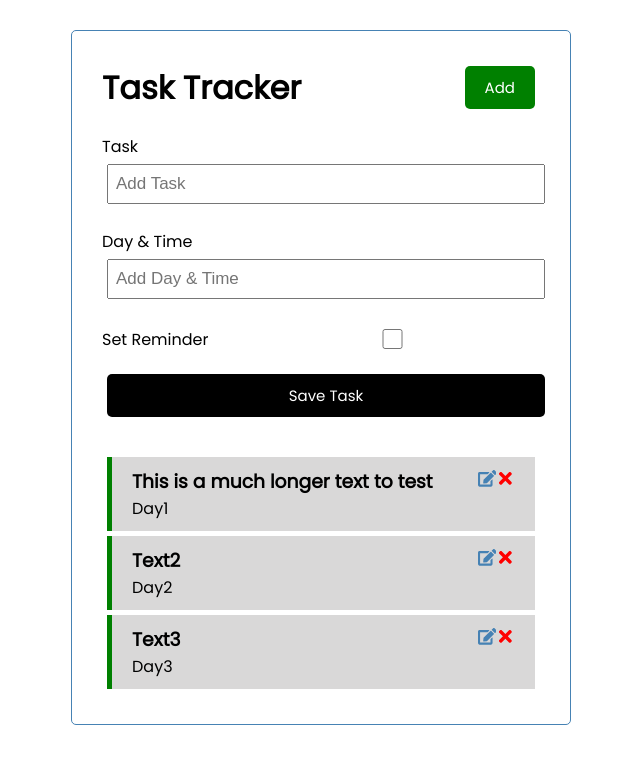
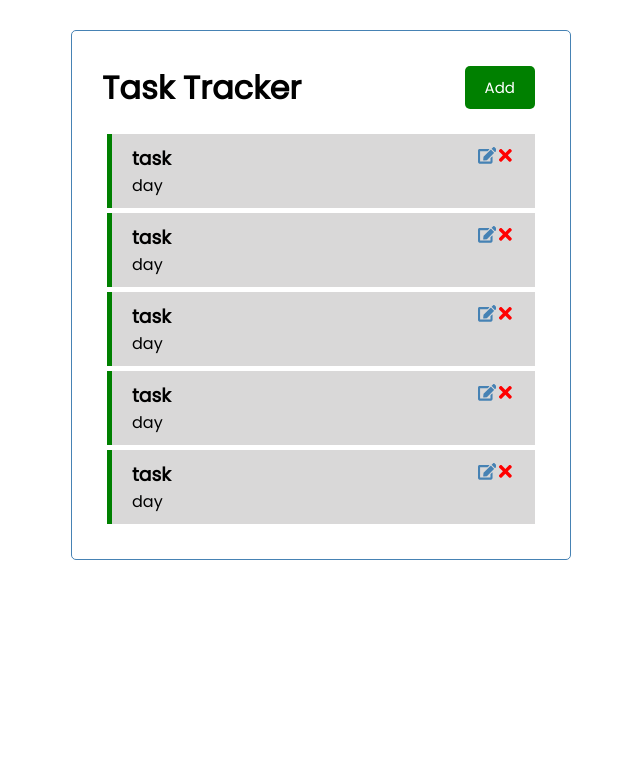
Before and after one commit to Giovannimb87/todo_tracker_redo, a React (Create React App) app: page / in a window 1280 px wide. Shown: the top 764 px of the page, without its empty margins (319-959 px from the left). Built offline with nearby package versions, Linux system fonts and the light colour scheme; data requests are answered from the project's data file.

Commit message:
Added mock server to practice async functions and fetching fromdatabase

```diff
--- /dev/null
+++ b/db.json
@@ -0,0 +1,34 @@
+{
+  "tasks": [
+    {
+      "id": 1,
+      "text": "task",
+      "day": "day",
+      "reminder": true
+    },
+    {
+      "id": 2,
+      "text": "task",
+      "day": "day",
+      "reminder": true
+    },
+    {
+      "id": 3,
+      "text": "task",
+      "day": "day",
+      "reminder": true
+    },
+    {
+      "id": 4,
+      "text": "task",
+      "day": "day",
+      "reminder": true
+    },
+    {
+      "id": 5,
+      "text": "task",
+      "day": "day",
+      "reminder": true
+    }
+  ]
+}
--- a/package.json
+++ b/package.json
@@ -9,6 +9,7 @@
     "@testing-library/jest-dom": "^5.15.1",
     "@testing-library/react": "^11.2.7",
     "@testing-library/user-event": "^12.8.3",
+    "json-server": "^0.17.0",
     "react": "^17.0.2",
     "react-dom": "^17.0.2",
     "react-icons": "^4.3.1",
@@ -19,7 +20,8 @@
     "start": "react-scripts start",
     "build": "react-scripts build",
     "test": "react-scripts test",
-    "eject": "react-scripts eject"
+    "eject": "react-scripts eject",
+    "server": "json-server --watch db.json --port 5000"
   },
   "eslintConfig": {
     "extends": [
--- a/src/App.js
+++ b/src/App.js
@@ -1,30 +1,33 @@
-import { useState } from 'react';
+import { useState, useEffect } from 'react';
 import Header from './components/Header';
 import Tasks from './components/Tasks';
 import AddTask from './components/AddTask';
 
 function App() {
+  const [toggleFormDisplay, setToggleFormDisplay] = useState(false);
   const [id, setId] = useState(4);
-  const [tasks, setTasks] = useState([
-    {
-      id: 1,
-      text: 'This is a much longer text to test',
-      day: 'Day1',
-      reminder: true,
-    },
-    {
-      id: 2,
-      text: 'Text2',
-      day: 'Day2',
-      reminder: true,
-    },
-    {
-      id: 3,
-      text: 'Text3',
-      day: 'Day3',
-      reminder: true,
-    },
-  ]);
+  const [tasks, setTasks] = useState([]);
+
+  useEffect(() => {
+    const getTasks = async () => {
+      const tasksFromServer = await fetchTasks();
+      setTasks(tasksFromServer);
+    };
+
+    getTasks();
+  }, []);
+
+  // Fetch Task Data
+  const fetchTasks = async () => {
+    const res = await fetch('http://localhost:5000/tasks');
+    const data = await res.json();
+    return data;
+  };
+
+  // Toggle Form
+  const toggleForm = () => {
+    setToggleFormDisplay(!toggleFormDisplay);
+  };
 
   // Add Task
   const addTask = (task) => {
@@ -34,7 +37,11 @@ function App() {
   };
 
   // Delete Task
-  const deleteTask = (id) => {
+  const deleteTask = async (id) => {
+    await fetch(`http://localhost:5000/tasks/${id}`, {
+      method: 'DELETE',
+    });
+
     setTasks(tasks.filter((task) => task.id !== id));
   };
 
@@ -68,8 +75,12 @@ function App() {
 
   return (
     <div className="container">
-      <Header title="Task Tracker" />
-      <AddTask addTask={addTask} />
+      <Header
+        toggleForm={toggleForm}
+        isShowAddTask={toggleFormDisplay}
+        title="Task Tracker"
+      />
+      {toggleFormDisplay && <AddTask addTask={addTask} />}
       {tasks.length > 0 ? (
         <Tasks
           toggleReminder={toggleReminder}
--- a/src/components/AddTask.js
+++ b/src/components/AddTask.js
@@ -9,7 +9,7 @@ const AddTask = ({ addTask }) => {
     e.preventDefault();
 
     if (!text || !day) {
-      alert('Please fill in required fields');
+      alert('Please fill all required fields');
       return;
     }
 
--- a/src/components/Header.js
+++ b/src/components/Header.js
@@ -1,14 +1,14 @@
 import Button from './Button';
 
-const Header = ({ title }) => {
-  const onClick = (e) => {
-    console.log(e);
-  };
-
+const Header = ({ title, toggleForm, isShowAddTask }) => {
   return (
     <header className="header">
       <h1>{title}</h1>
-      <Button text="Add" color="green" onClick={onClick} />
+      <Button
+        text={!isShowAddTask ? 'Add' : 'Close'}
+        color={!isShowAddTask ? 'green' : 'red'}
+        onClick={toggleForm}
+      />
     </header>
   );
 };
```
Also changed, not shown: 1 other file (tests, documents, lock files or other folders).
